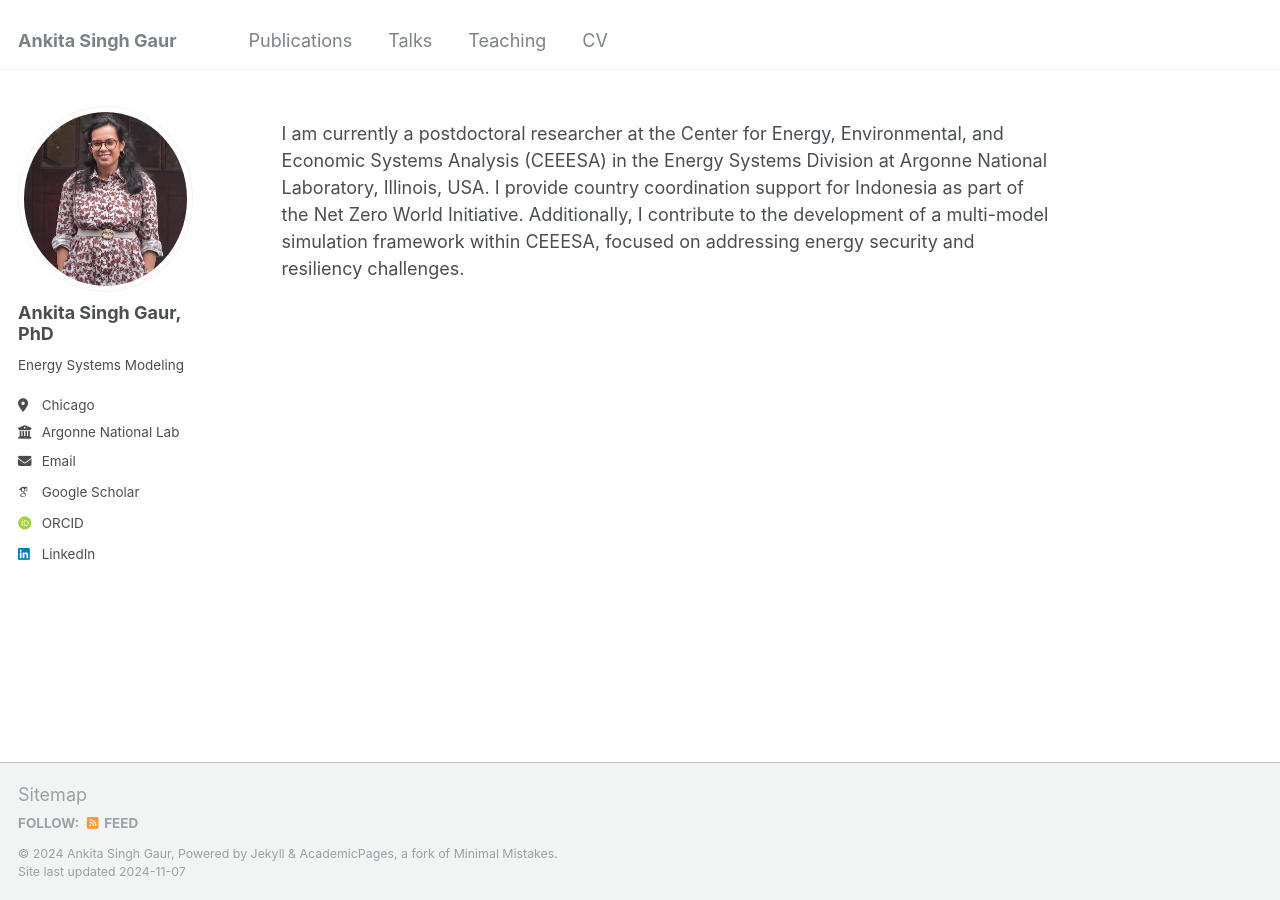
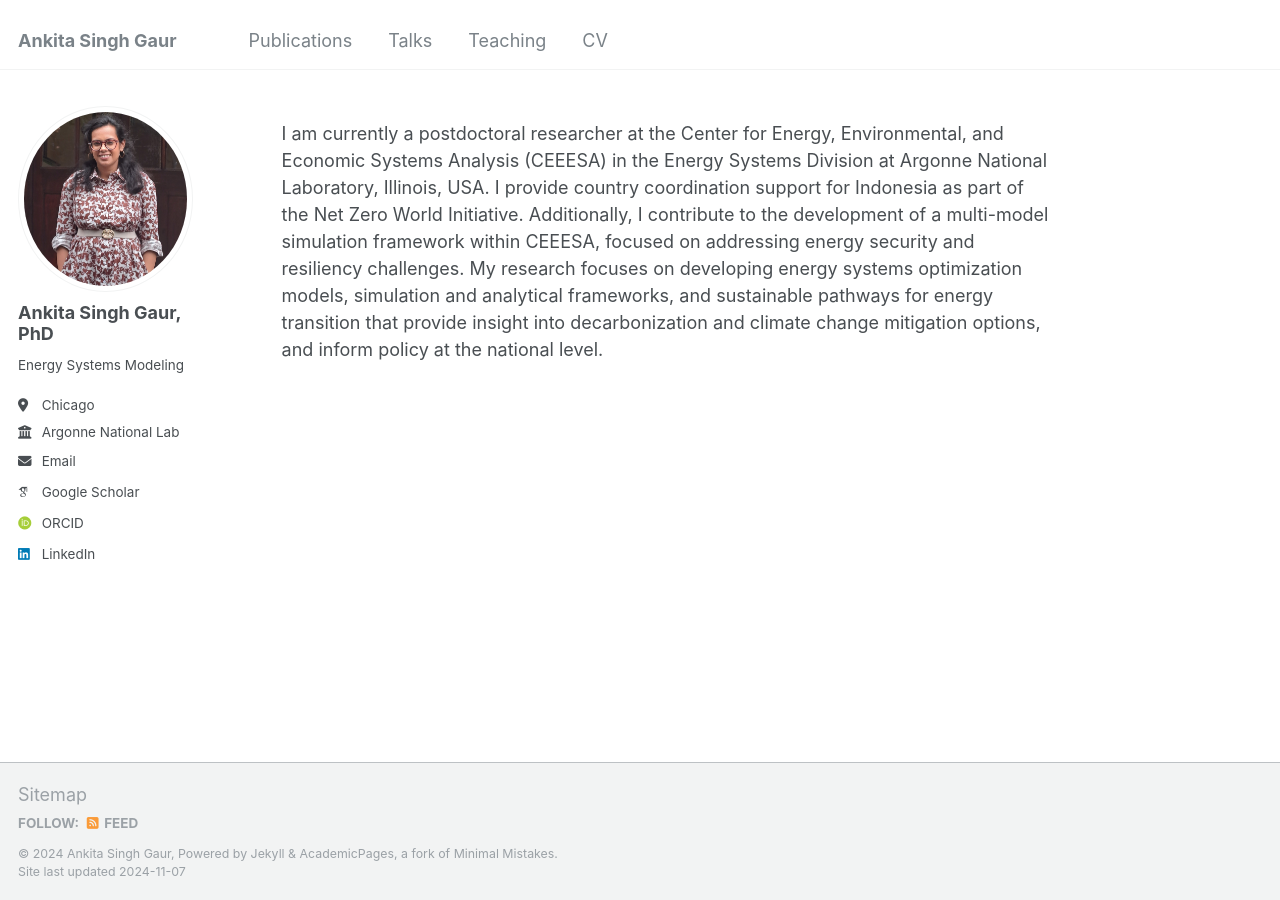
Before and after one commit to ankitagaur93/ankitagaur93.github.io, a Jekyll site: the page built from _pages/about.md, in a window 1280 px wide. Built offline with Jekyll 4.4.1, drawn with Linux system fonts in a browser that asks for light colours; some web fonts are replaced.

Commit message:
Update about.md

```diff
--- a/_pages/about.md
+++ b/_pages/about.md
@@ -7,4 +7,4 @@ redirect_from:
   - /about.html
 ---
 
-I am currently a postdoctoral researcher at the Center for Energy, Environmental, and Economic Systems Analysis (CEEESA) in the Energy Systems Division at Argonne National Laboratory, Illinois, USA. I provide country coordination support for Indonesia as part of the Net Zero World Initiative. Additionally, I contribute to the development of a multi-model simulation framework within CEEESA, focused on addressing energy security and resiliency challenges.
+I am currently a postdoctoral researcher at the Center for Energy, Environmental, and Economic Systems Analysis (CEEESA) in the Energy Systems Division at Argonne National Laboratory, Illinois, USA. I provide country coordination support for Indonesia as part of the Net Zero World Initiative. Additionally, I contribute to the development of a multi-model simulation framework within CEEESA, focused on addressing energy security and resiliency challenges. My research focuses on developing energy systems optimization models, simulation and analytical frameworks, and sustainable pathways for energy transition that provide insight into decarbonization and climate change mitigation options, and inform policy at the national level.
```
